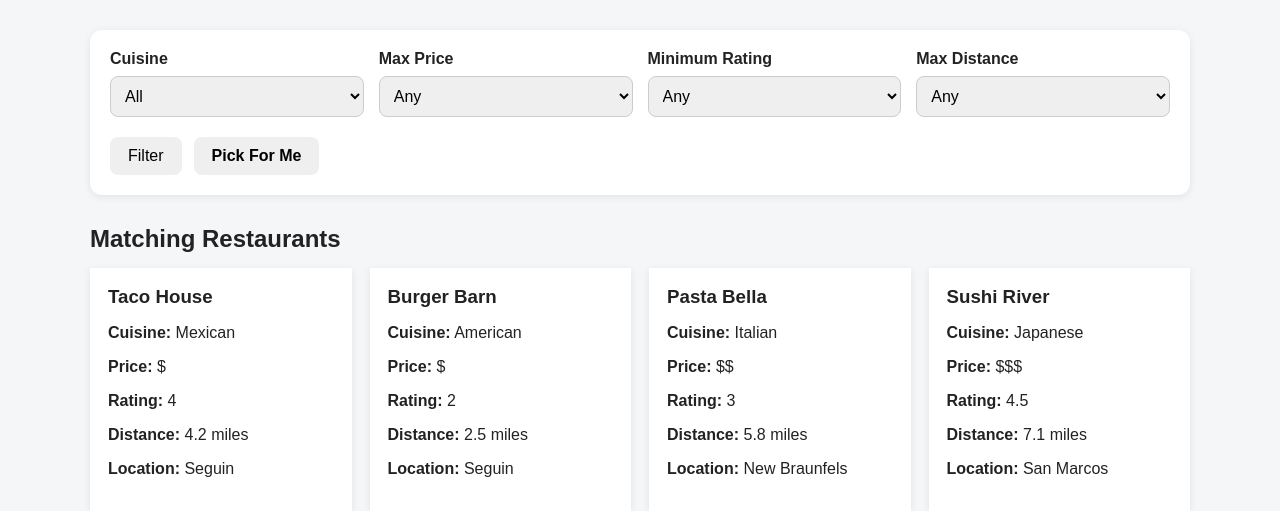
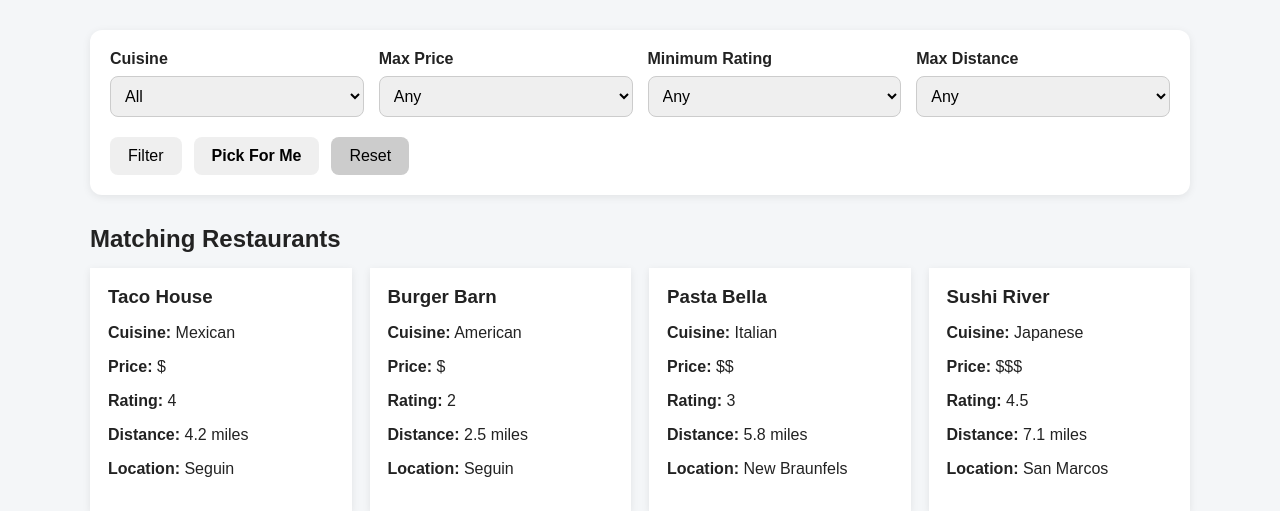
Before and after one commit to AndrewFrizzell/LetsEat, a Flask app: page / in a window 1280 px wide. Shown: the part 130-641 px from the top of the page. Run offline with Flask 3, Linux system fonts and the light colour scheme.

Commit message:
add reset button

```diff
--- a/static/styles.css
+++ b/static/styles.css
@@ -116,3 +116,17 @@ body {
     border-radius: 12px;
     box-shadow: 0 2px 8px rgba(0, 0, 0, 0.08);
 }
+
+.reset-button {
+    display: inline-block;
+    padding: 10px 18px;
+    background-color: #ccc;
+    color: black;
+    text-decoration: none;
+    border-radius: 8px;
+    font-size: 1rem;
+}
+
+.reset-button:hover {
+    background-color: #bbb;
+}
--- a/templates/index.html
+++ b/templates/index.html
@@ -69,6 +69,8 @@
                 <div class="button-row">
                     <button type="submit">Filter</button>
                     <button type="submit" name="pick" value="1" class="pick-button">Pick For Me</button>
+
+                    <a href="/" class="reset-button">Reset</a>
                 </div>
             </form>
         </section>
@@ -76,7 +78,7 @@
         <!--restaraunnt that is chose-->
         {% if chosen_restaurant %}
             <section class="picked-section">
-                <h2>🍽️ Your Pick</h2>
+                <h2>Your Pick</h2>
                 <div class="restaurant-card featured-card">
                     <h3>{{ chosen_restaurant.name }}</h3>
                     <p><strong>Cuisine:</strong> {{ chosen_restaurant.cuisine }}</p>
```
